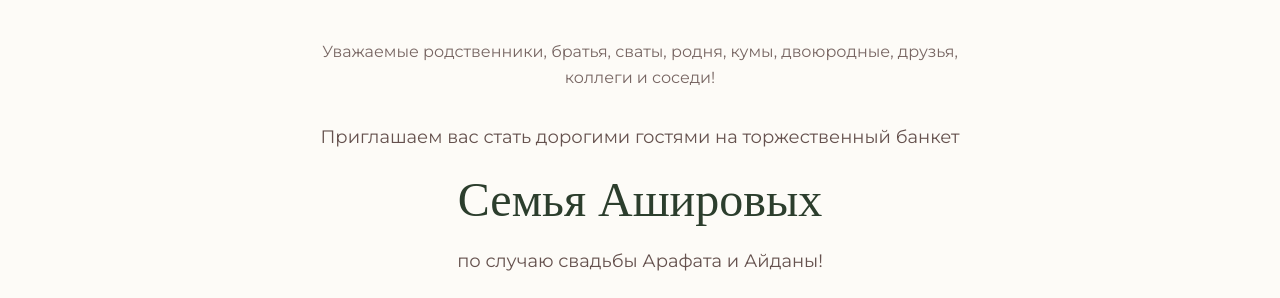
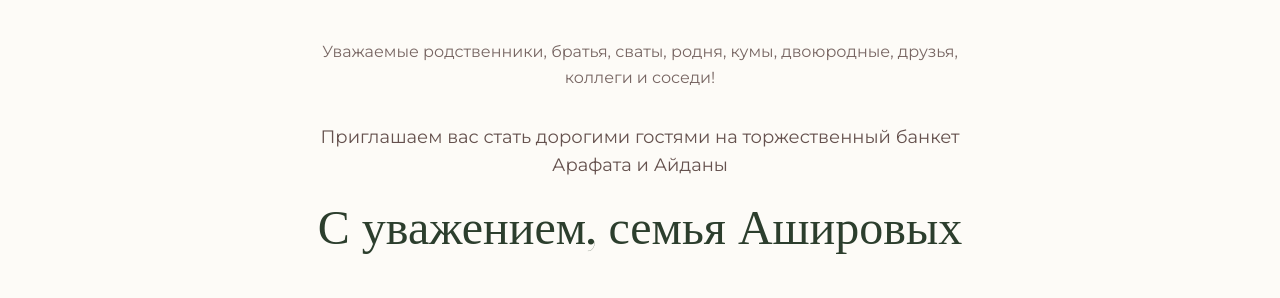
Before and after one commit to GoduZ00/arafat-aidana, a React (Vite) app: page / in a window 1280 px wide. Shown: the part 1300-1598 px from the top of the page. Built offline with nearby package versions, Linux system fonts and the light colour scheme; no server answers.

Commit message:
Fix poem text to match request

```diff
--- a/src/App.tsx
+++ b/src/App.tsx
@@ -34,9 +34,9 @@ const translations = {
     poem3: "Взявшись за руки, наша пара свила своё гнездо,",
     poem4: "И готова принять добрые благословения народа.",
     poemAddress: "Уважаемые родственники, братья, сваты, родня, кумы, двоюродные, друзья, коллеги и соседи!",
-    poemInvite: "Приглашаем вас стать дорогими гостями на торжественный банкет",
-    poemNames: "Семья Ашировых",
-    poemEnd: "по случаю свадьбы Арафата и Айданы!",
+    poemInvite: "Приглашаем вас стать дорогими гостями на торжественный банкет Арафата и Айданы",
+    poemNames: "С уважением, семья Ашировых",
+    poemEnd: "",
     guestsLabel: "С кем придёте?",
     guestsPlaceholder: "С супругом(ой), семьёй..."
   },
@@ -68,8 +68,8 @@ const translations = {
     poem3: "Қол ұстасып отау тіккен қос ботам,",
     poem4: "Көпшіліктің ақ батасын алмақшы.",
     poemAddress: "Құрметті ағайын-туыс, бауырлар, құда-жекжат, нағашы-жиен, бөлелер, дос-жарандар, әріптестер мен көршілер!",
-    poemInvite: "Сіздерді Арафат пен Айдананың некелесу тойына арналған мерекелік дастарқанымыздың қадірлі қонағы болуға шақырамыз!",
-    poemNames: "Әшіровтар отбасы",
+    poemInvite: "Арафат пен Айдананың некелесу тойына арналған мерекелік дастарқанымыздың қадірлі қонағы болуға шақырамыз!",
+    poemNames: "Құрметпен, Әшіровтар отбасы",
     poemEnd: "",
     guestsLabel: "Кіммен келесіз?",
     guestsPlaceholder: "Жұбаймен, отбасымен..."
@@ -102,9 +102,9 @@ const translations = {
     poem3: "Hand in hand, our pair has built their home,",
     poem4: "And is ready to receive the good blessings of the people.",
     poemAddress: "Dear relatives, brothers, in-laws, godparents, cousins, friends, colleagues, and neighbors!",
-    poemInvite: "We invite you to be honored guests at the celebration",
-    poemNames: "The Ashirov Family",
-    poemEnd: "on the occasion of Arafat & Aidana's wedding!",
+    poemInvite: "We invite you to be honored guests at the wedding celebration of Arafat & Aidana",
+    poemNames: "With respect, The Ashirov Family",
+    poemEnd: "",
     guestsLabel: "Who are you coming with?",
     guestsPlaceholder: "With spouse, family..."
   }
```
